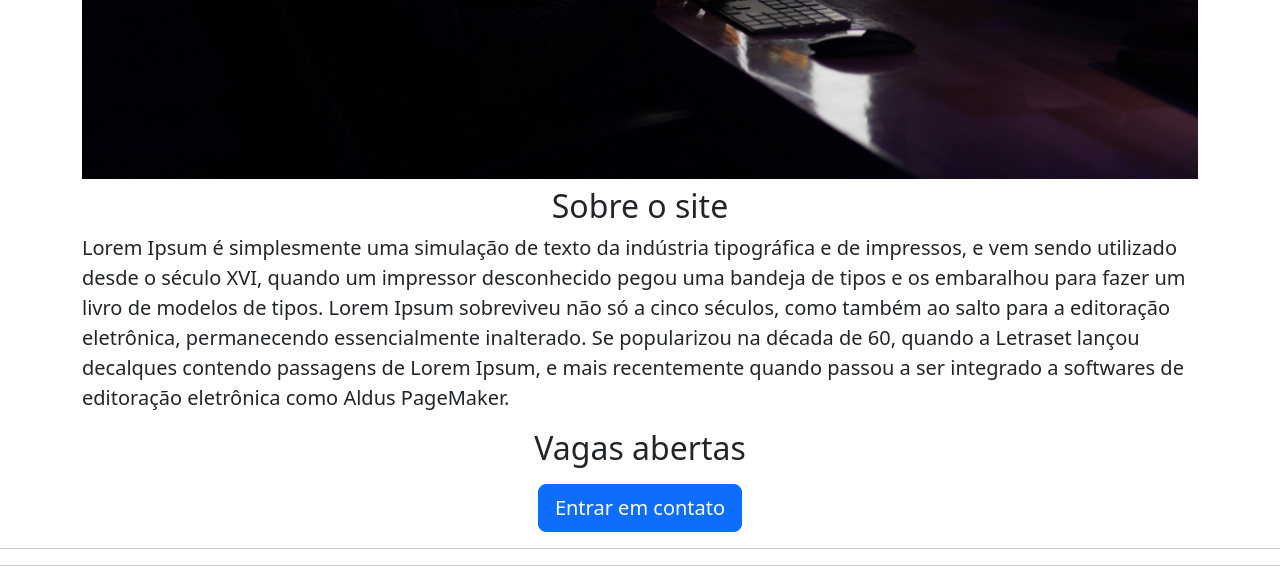
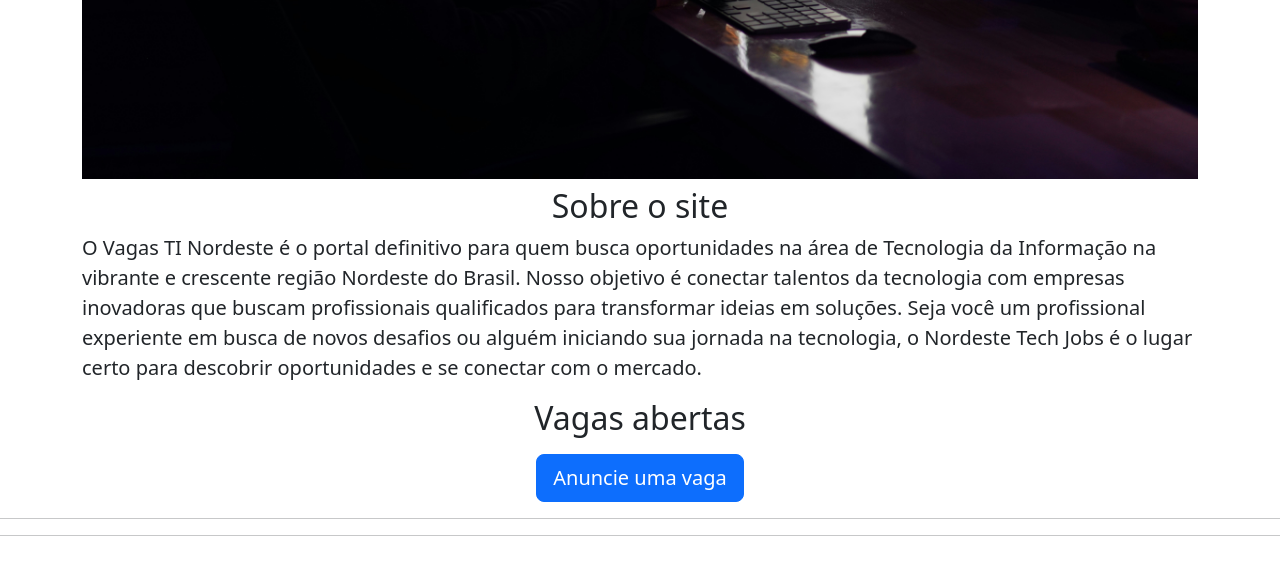
Before and after one commit to renatovaz92/Python-Carreiras, a Flask app: template templates/home.html in a window 1280 px wide. Shown: the part 629-1211 px from the top of the page. After the commit the page ends 1165 px from the top, so only its background shows below. Run offline with Flask 3, Linux system fonts and the light colour scheme; the template is opened without the code that fills it, so the values that code supplies are empty.

Commit message:
pequenas alterações nas páginas de vagas

```diff
--- a/templates/home.html
+++ b/templates/home.html
@@ -18,7 +18,8 @@
       <img class="img-fluid" src="{{url_for('static', filename='carreira.jpg')}}"/>
       <h2 class="text-center mt-2">Sobre o site</h2>
       <p class="lead">
-        Lorem Ipsum é simplesmente uma simulação de texto da indústria tipográfica e de impressos, e vem sendo utilizado desde o século XVI, quando um impressor desconhecido pegou uma bandeja de tipos e os embaralhou para fazer um livro de modelos de tipos. Lorem Ipsum sobreviveu não só a cinco séculos, como também ao salto para a editoração eletrônica, permanecendo essencialmente inalterado. Se popularizou na década de 60, quando a Letraset lançou decalques contendo passagens de Lorem Ipsum, e mais recentemente quando passou a ser integrado a softwares de editoração eletrônica como Aldus PageMaker.
+        O <strong>Vagas TI Nordeste</strong> é o portal definitivo para quem busca oportunidades na área de Tecnologia da Informação na vibrante e crescente região Nordeste do Brasil. Nosso objetivo é conectar talentos da tecnologia com empresas inovadoras que buscam profissionais qualificados para transformar ideias em soluções.
+        Seja você um profissional experiente em busca de novos desafios ou alguém iniciando sua jornada na tecnologia, o Nordeste Tech Jobs é o lugar certo para descobrir oportunidades e se conectar com o mercado.
       </p>
       <h2 class="text-center">Vagas abertas</h2>
       <p>{% for vaga in vagas %}
@@ -30,7 +31,7 @@
 
       </p>
       <div class="text-center">
-        <button class="btn btn-primary btn-lg"">Entrar em contato</button>
+        <button class="btn btn-primary btn-lg"">Anuncie uma vaga</button>
       </div>
 
     </div>
--- a/templates/includes/vagas_item.html
+++ b/templates/includes/vagas_item.html
@@ -12,7 +12,7 @@
 
     </div>
     <div class="col-4">
-      <a href="/vaga/{{vaga.id}}" type="button" class="btn btn-outline-primary btn-lg">Aplicar</a>
+      <a href="/vaga/{{vaga.id}}" type="button" class="btn btn-outline-primary btn-lg">Candidatar-se</a>
 
     </div>
 
```
